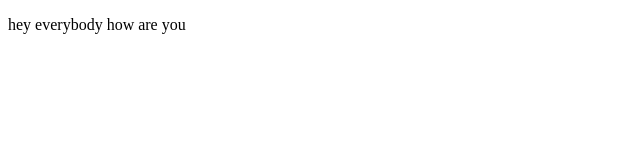
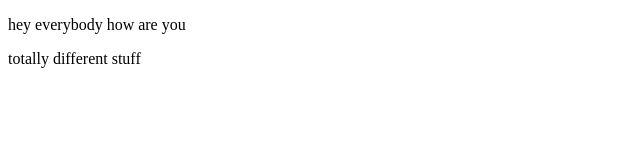
Before and after one commit to AndroidDoctorr/gitdemo119, a plain HTML site: page index.html in a window 1280 px wide. Shown: the whole page, without its empty margins (0-640 px from the left). Drawn offline with Linux system fonts and the light colour scheme.

Commit message:
added conflicting content

```diff
--- a/index.html
+++ b/index.html
@@ -10,6 +10,7 @@
 
 <body>
     <p>hey everybody how are you</p>
+    <p>totally different stuff</p>
 </body>
 
 </html>
```
